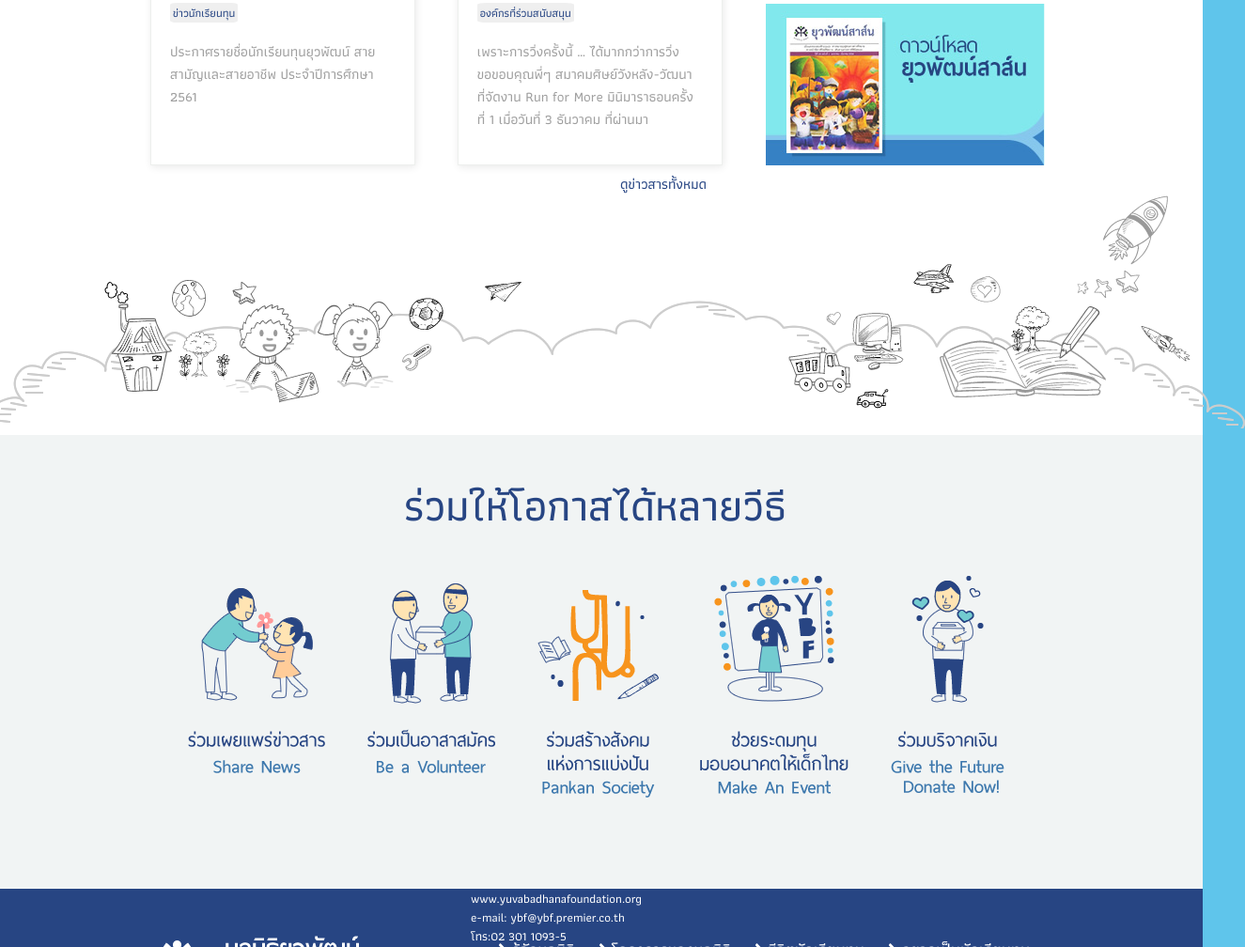
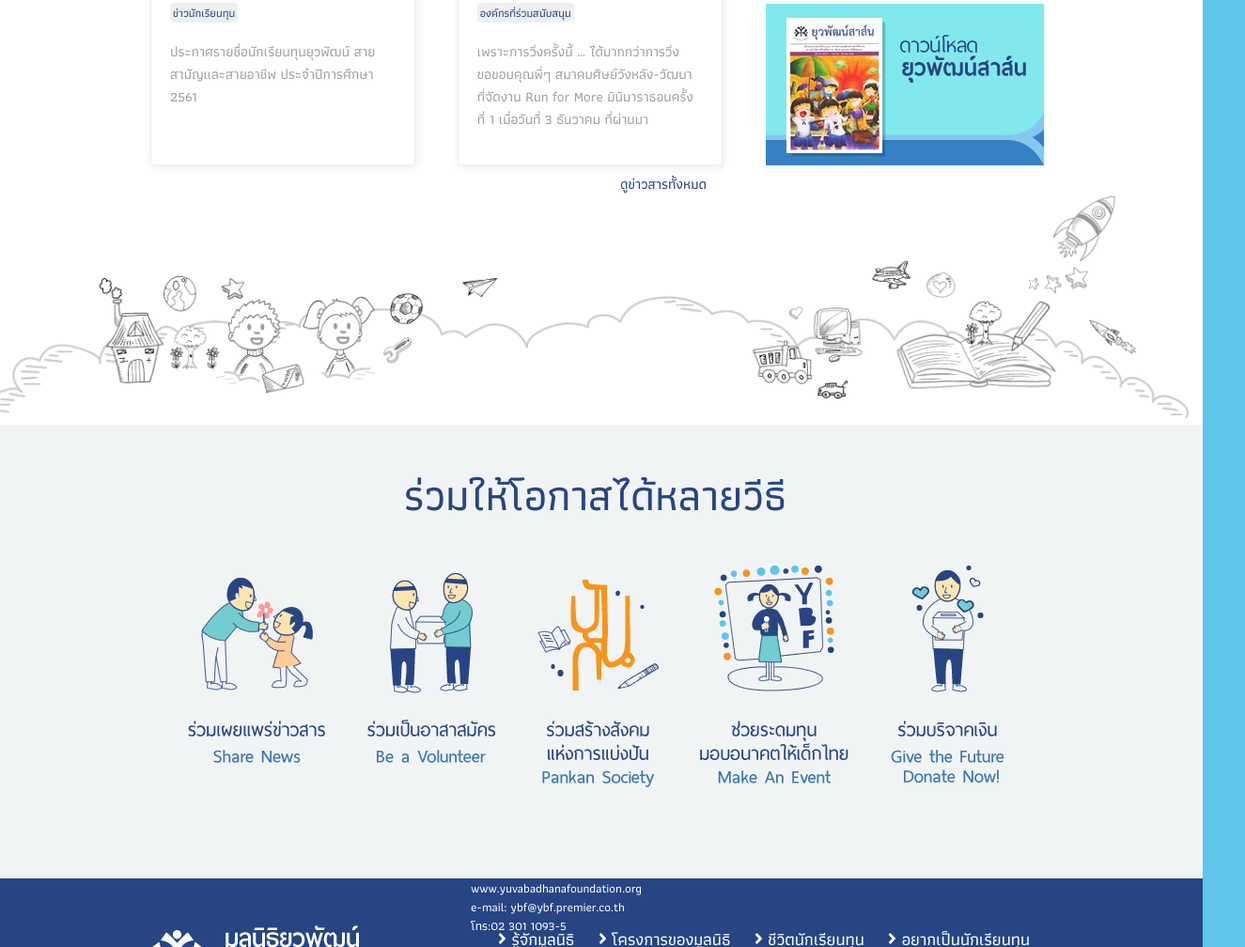
Before and after one commit to sirikwanYC/Project-one, a plain HTML site: page index.html in a window 1280 px wide. Shown: the part 2461-3469 px from the top of the page at 94% size, 1325 px wide, since content can reach past the window. Drawn offline with Linux system fonts and the light colour scheme.

Commit message:
แก้ๆๆๆๆ

```diff
--- a/style.css
+++ b/style.css
@@ -512,7 +512,7 @@ div .flex-nav {
 
 .footer-pattern2 img {
   margin-left: -15px;
-  overflow: hidden;
+  width: 1280px;
 }
 
 .nav-button-education a {
```
